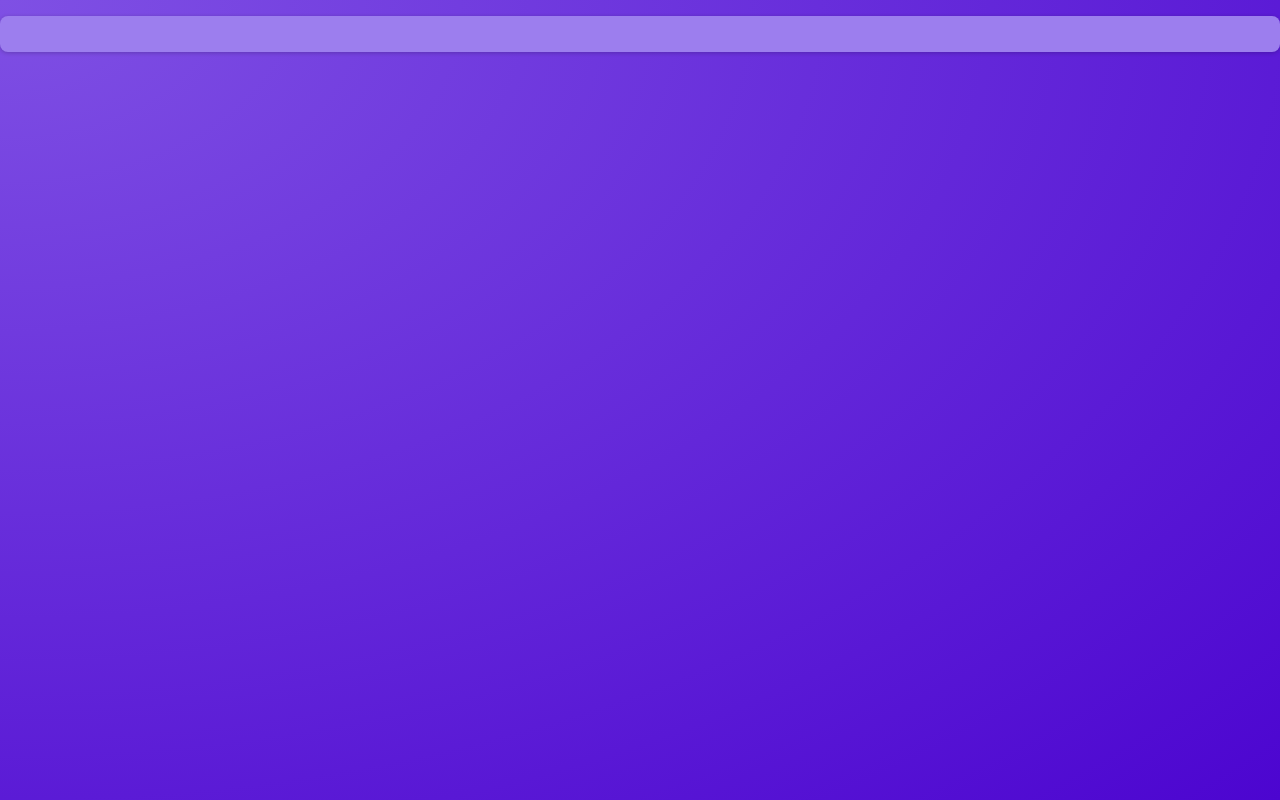
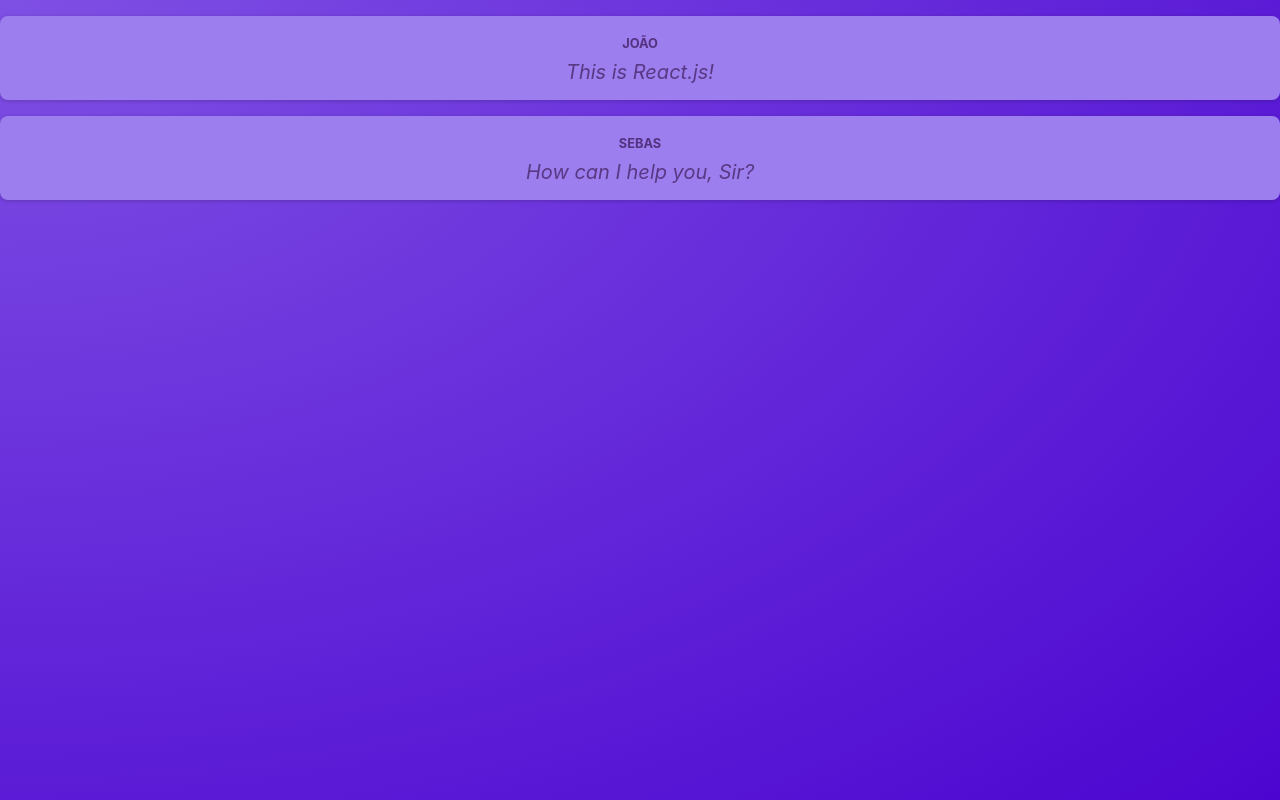
Before and after one commit to joaovicsa/react-projects, a React (Vite) app: page / in a window 1280 px wide. Built offline with nearby package versions, Linux system fonts and the light colour scheme.

Commit message:
feat: Trying Dynamic data in Posts

```diff
--- a/src/App.jsx
+++ b/src/App.jsx
@@ -3,7 +3,12 @@
 import Post from './components/Post'
 
 function App() {
-  return <Post />
+  return (
+    <main>
+      <Post author="João" body="This is React.js!" />
+      <Post author="Sebas" body="How can I help you, Sir?" />
+    </main>
+  )
 }
 
 export default App
```
